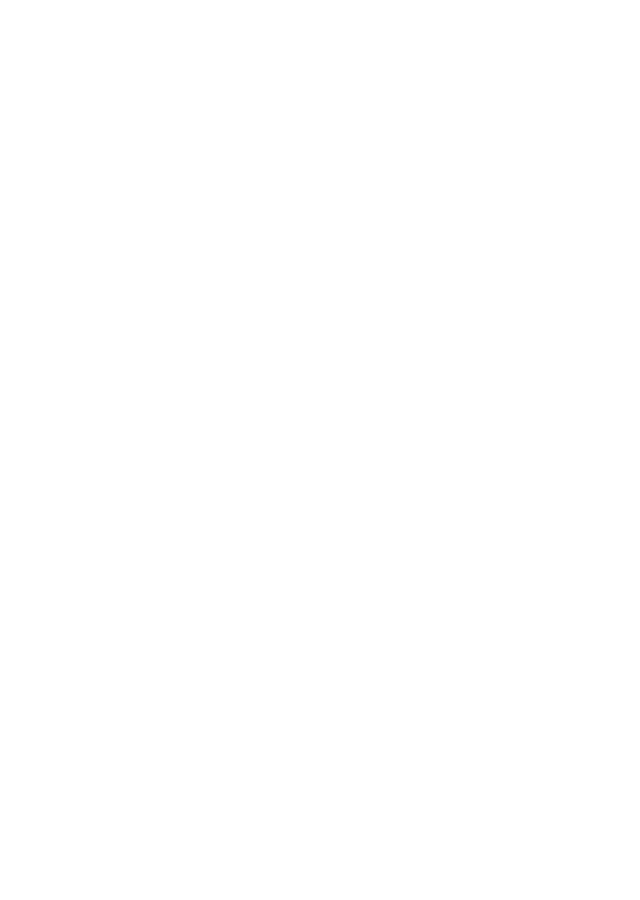
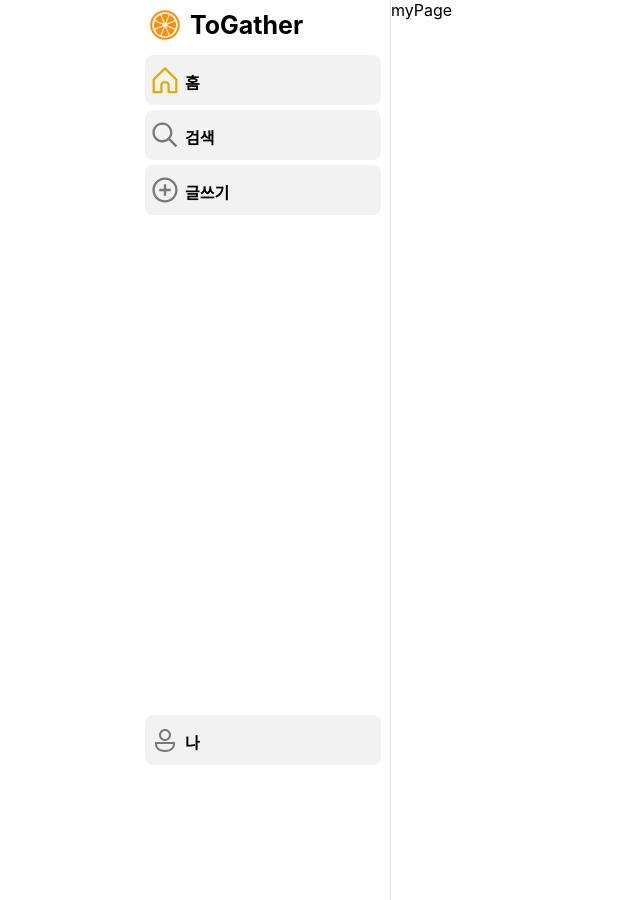
Before and after one commit to D-PRlME/ToGather-WEB-Front, a React (Create React App) app: page /mypage in a window 1280 px wide. Before the commit this address had no page. Shown: the whole page, without its empty margins (0-640 px from the left). Before the commit the page ends 800 px from the top, so only its background shows below. Built offline with nearby package versions, Linux system fonts and the light colour scheme.

Commit message:
Feat : myPage 추가

```diff
--- /dev/null
+++ b/src/components/myPage/index.tsx
@@ -0,0 +1,5 @@
+function MyPageComponent() {
+  return <div>myPage</div>;
+}
+
+export default MyPageComponent;
--- a/src/components/router/index.tsx
+++ b/src/components/router/index.tsx
@@ -2,6 +2,7 @@ import { Route, Routes as Switch } from "react-router-dom";
 import EditPage from "../../pages/EditPage";
 import HomePage from "../../pages/HomePage";
 import LogInPage from "../../pages/LogInPage";
+import MyPage from "../../pages/MyPage";
 
 const Router = () => {
   return (
@@ -9,6 +10,7 @@ const Router = () => {
       <Route path="/" element={<HomePage />} />
       <Route path="/login" element={<LogInPage />} />
       <Route path="/edit" element={<EditPage />} />
+      <Route path="/mypage" element={<MyPage />} />
     </Switch>
   );
 };
--- /dev/null
+++ b/src/pages/MyPage.tsx
@@ -0,0 +1,14 @@
+import HomeCategory from "../components/home/HomeCategory";
+import { HomeContainer } from "../components/home/style";
+import MyPageComponent from "../components/myPage";
+
+function MyPage() {
+  return (
+    <HomeContainer>
+      <HomeCategory />
+      <MyPageComponent />
+    </HomeContainer>
+  );
+}
+
+export default MyPage;
```
